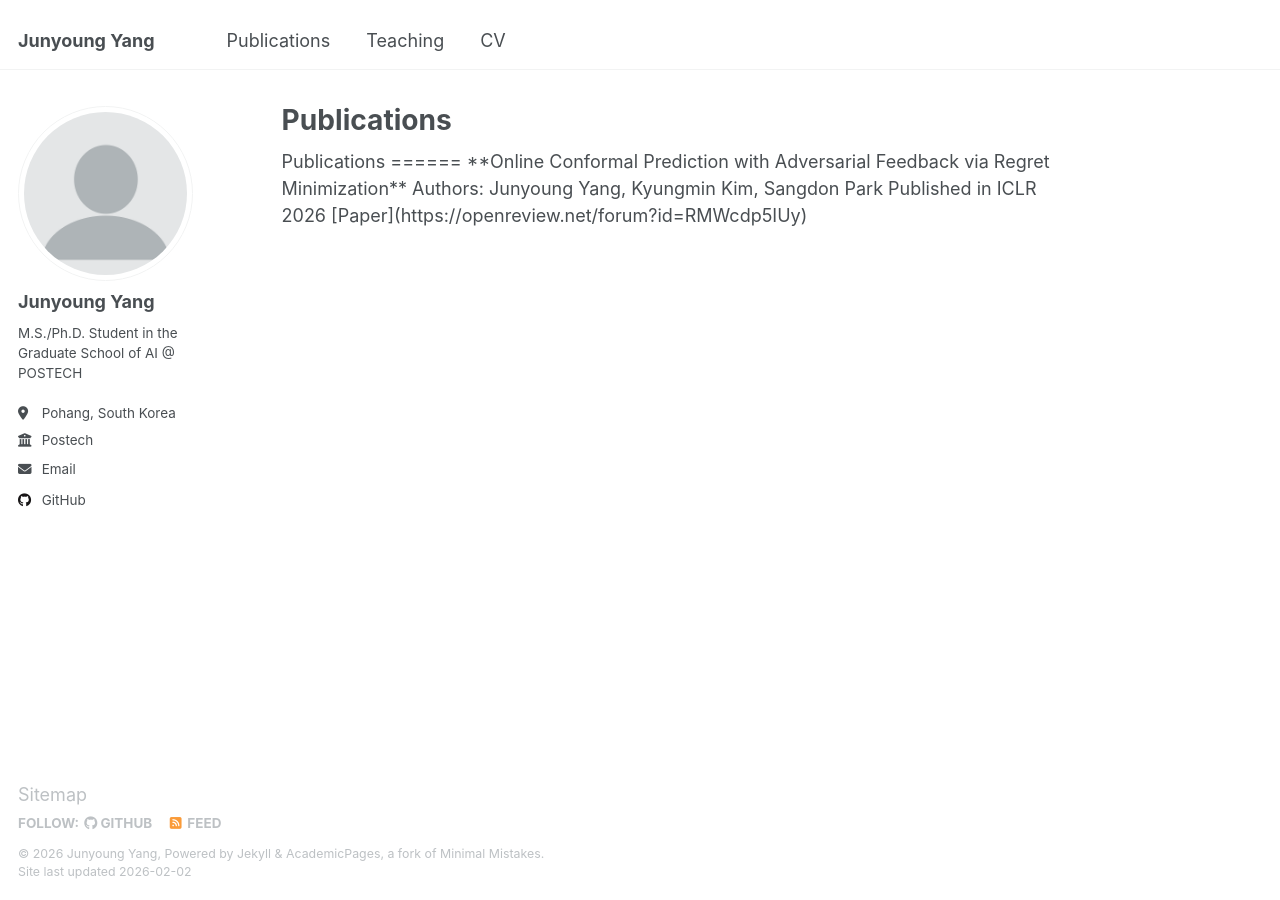
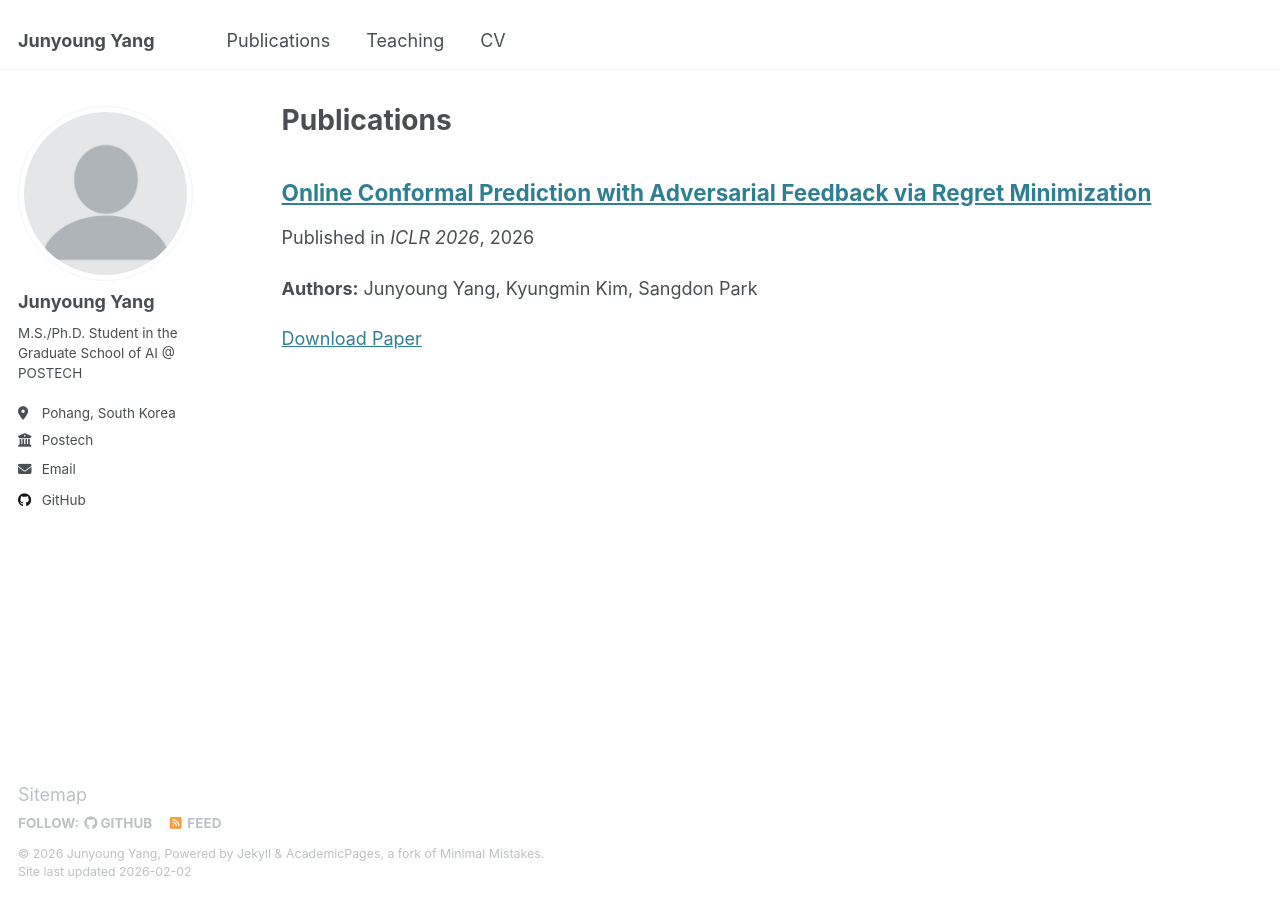
Before and after one commit to sheepjun0330/sheepjun0330.github.io, a Jekyll site: the page built from _pages/publications.html, in a window 1280 px wide. Built offline with Jekyll 4.4.1, drawn with Linux system fonts in a browser that asks for light colours; part of the change alters nothing that is shown.

```diff
--- a/_pages/publications.html
+++ b/_pages/publications.html
@@ -1,17 +1,12 @@
 ---
-layout: single
+layout: archive
 title: "Publications"
 permalink: /publications/
 author_profile: true
 ---
 
-Publications
-======
+{% include base_path %}
 
-**Online Conformal Prediction with Adversarial Feedback via Regret Minimization**
-
-Authors: Junyoung Yang, Kyungmin Kim, Sangdon Park
-
-Published in ICLR 2026
-
-[Paper](https://openreview.net/forum?id=RMWcdp5IUy)
+{% for post in site.publications reversed %}
+  {% include archive-single.html %}
+{% endfor %}
--- a/_pages/teaching.html
+++ b/_pages/teaching.html
@@ -8,4 +8,4 @@ author_profile: true
 Teaching Assistant
 ======
 
-* **Machine Learning** [Fall 2025] - Graduate School of AI, POSTECH
+**Machine Learning** [Fall 2025] - Graduate School of AI, POSTECH
```
